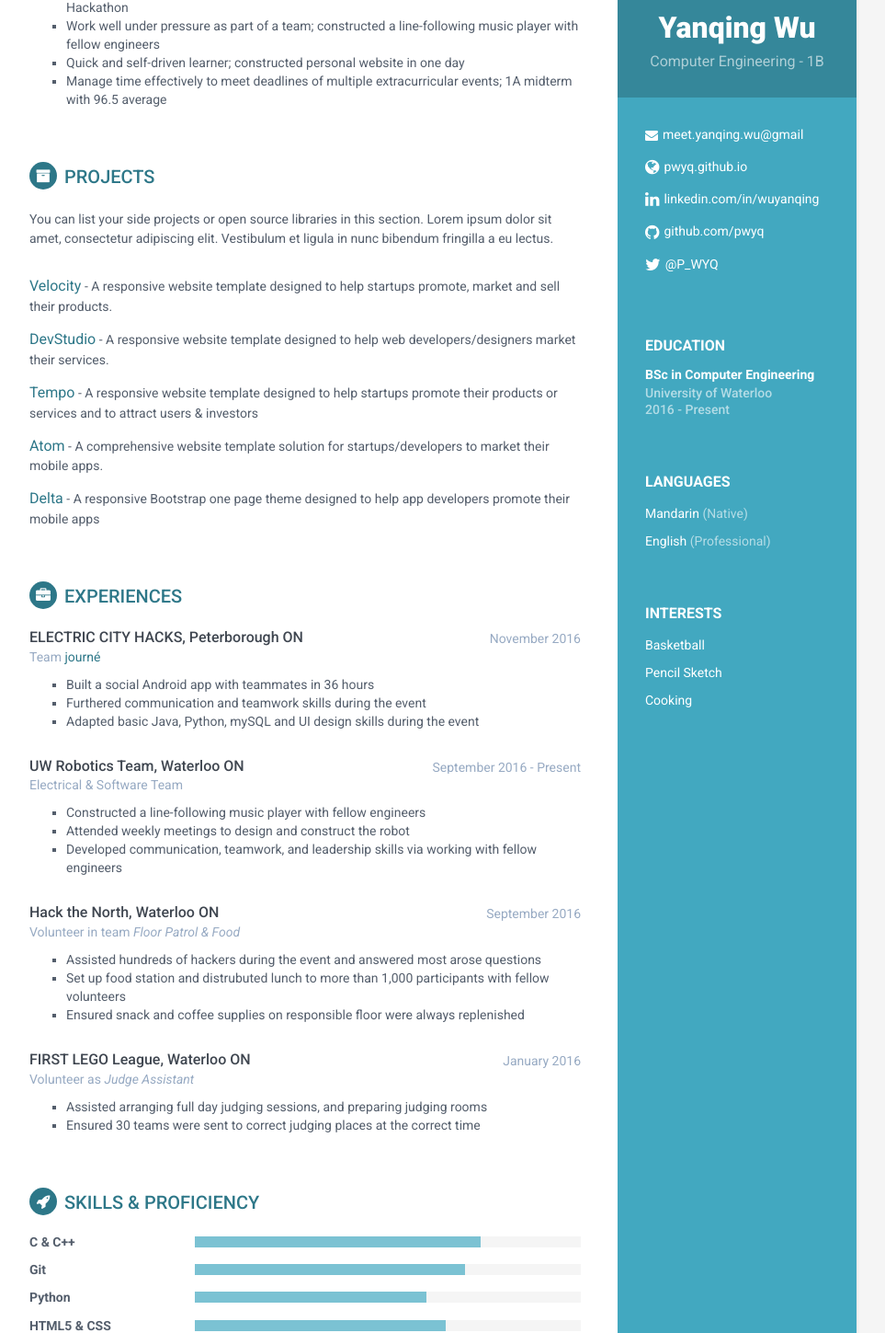
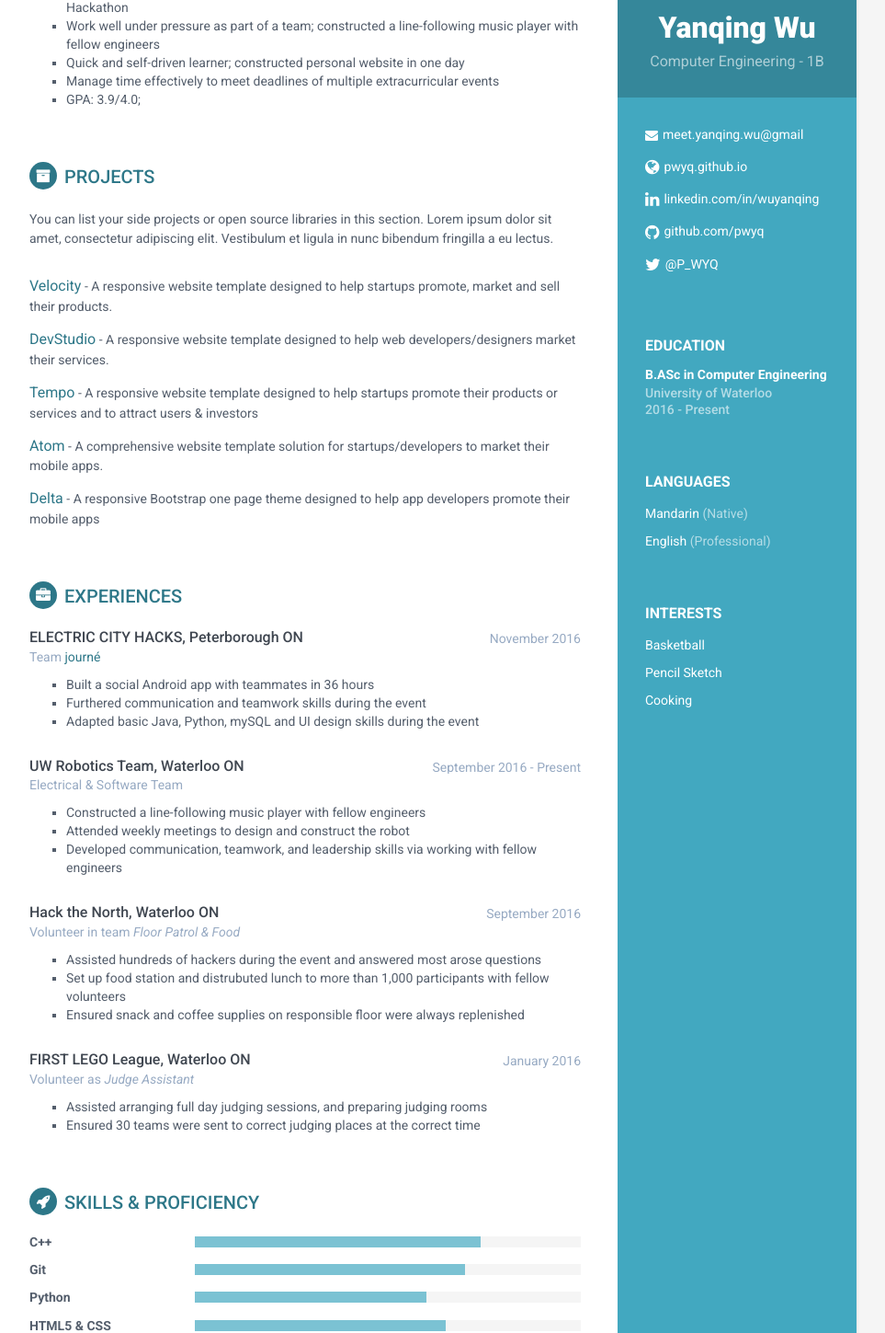
Before and after one commit to pwyq/blog, a Jekyll site: the page built from cv/index.html, in a window 1280 px wide. Shown: the part 162-1611 px from the top of the page at 92% size, without its empty margins (188-1151 px from the left). Built offline with Jekyll 4.4.1, drawn with Linux system fonts in a browser that asks for light colours.

Commit message:
minor update

```diff
--- a/_includes/cv_Summary-of-Qualifications.html
+++ b/_includes/cv_Summary-of-Qualifications.html
@@ -5,7 +5,8 @@
 		<li>Adapt with new work environment quickly; built an Android app with teammates in the first Hackathon</li>
 		<li>Work well under pressure as part of a team; constructed a line-following music player with fellow engineers</li>
 		<li>Quick and self-driven learner; constructed personal website in one day</li>
-		<li>Manage time effectively to meet deadlines of multiple extracurricular events; 1A midterm with 96.5 average</li>
+		<li>Manage time effectively to meet deadlines of multiple extracurricular events</li>
+		<li>GPA: 3.9/4.0; </li>
 	</ul>
 </div><!--//summary-->
 </section><!--//section-->
--- a/_includes/cv_education.html
+++ b/_includes/cv_education.html
@@ -2,7 +2,7 @@
 <h2 class="container-block-title">Education</h2>
 
 <div class="item">
-    <h4 class="degree">BSc in Computer Engineering</h4>
+    <h4 class="degree">B.ASc in Computer Engineering</h4>
     <h5 class="meta">University of Waterloo</h5>
     <div class="time">2016 - Present</div>
 </div><!--//item-->
--- a/_includes/cv_skills.html
+++ b/_includes/cv_skills.html
@@ -2,7 +2,7 @@
                 <h2 class="section-title"><i class="fa fa-rocket"></i>Skills &amp; Proficiency</h2>
                 <div class="skillset">
                     <div class="item">
-                        <h3 class="level-title">C &amp; C++</h3>
+                        <h3 class="level-title">C++</h3>
                         <div class="level-bar">
                             <div class="level-bar-inner" data-level="74%">
                             </div>
```
